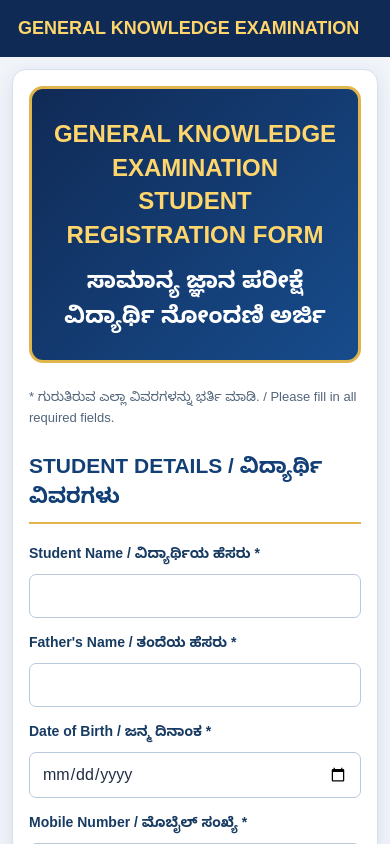
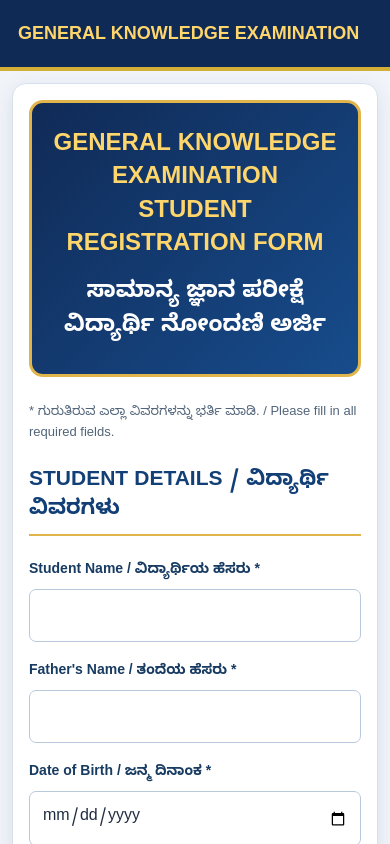
Before and after one commit to deepashindri-netizen/student-registration, a website: page public/index.html in a window 390 px wide. Shown: the top 844 px of the page. Drawn offline with nearby package versions, Linux system fonts and the light colour scheme.

Commit message:
Update style.css

```diff
--- a/public/style.css
+++ b/public/style.css
@@ -206,3 +206,86 @@ footer {
     flex-direction: column;
   }
 }
+
+
+/* Dark navy blue and gold theme */
+:root {
+  --navy: #0b1e3d;
+  --navy-light: #16345f;
+  --gold: #d4af37;
+  --gold-light: #f4d77a;
+  --page-bg: #f3f6fb;
+  --text-dark: #17243a;
+}
+
+body {
+  font-family: 'Noto Sans Kannada', sans-serif;
+  background: var(--page-bg);
+  color: var(--text-dark);
+  line-height: 1.7;
+  margin: 0;
+}
+
+h1, h2, h3, h4 {
+  color: var(--navy);
+  font-family: 'Noto Sans Kannada', sans-serif;
+  line-height: 1.4;
+}
+
+header, .header, .main-header {
+  background: var(--navy);
+  color: white;
+  border-bottom: 4px solid var(--gold);
+  padding: 20px;
+  text-align: center;
+}
+
+input, select, textarea {
+  font-family: 'Noto Sans Kannada', sans-serif;
+  width: 100%;
+  max-width: 100%;
+  box-sizing: border-box;
+  padding: 11px 12px;
+  border: 1px solid #cbd5e1;
+  border-radius: 8px;
+  background: #fff;
+  color: var(--text-dark);
+}
+
+input:focus, select:focus, textarea:focus {
+  outline: 2px solid var(--gold);
+  border-color: var(--navy-light);
+}
+
+button {
+  font-family: 'Noto Sans Kannada', sans-serif;
+  background: var(--navy);
+  color: white;
+  border: 2px solid var(--gold);
+  border-radius: 8px;
+  padding: 12px 20px;
+  font-weight: 600;
+  cursor: pointer;
+}
+
+button:hover {
+  background: var(--navy-light);
+}
+
+img {
+  max-width: 100%;
+}
+
+@media (max-width: 600px) {
+  body {
+    font-size: 15px;
+  }
+
+  input, select, textarea {
+    font-size: 16px;
+  }
+
+  button {
+    max-width: 100%;
+  }
+}
```
